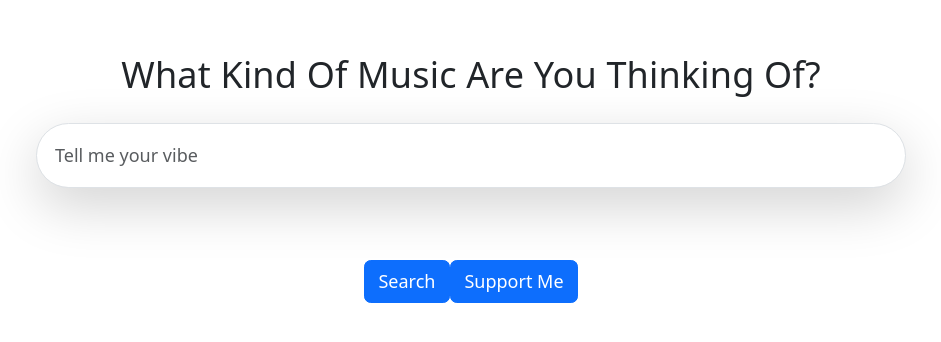
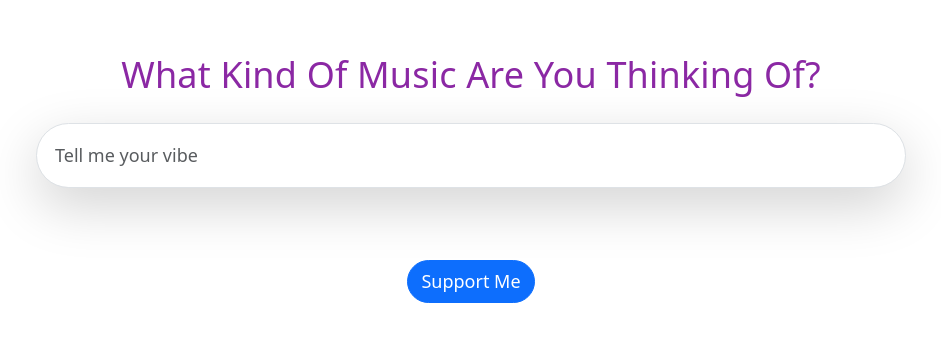
Before and after one commit to phucchau050303/vibe-music-app-fe, a Vue app: page / in a window 1280 px wide. Shown: the part 222-564 px from the top of the page, without its empty margins (169-1110 px from the left). Built offline with nearby package versions, Linux system fonts and the light colour scheme.

Commit message:
modify prompt window to have loading spinner while processing

```diff
--- a/src/components/PromtWindow.vue
+++ b/src/components/PromtWindow.vue
@@ -1,26 +1,32 @@
 <script setup lang="ts">
     import { useMusicStore } from '../stores/musicStore';
+    import { useRouter } from 'vue-router';
     const redirectToExternal= () => {
         window.location.href="https://ko-fi.com/peterclaymore03x"
     };
     const store = useMusicStore();
+    const router = useRouter();
     const handleInput = (event: Event) => {
         const target = event.target as HTMLInputElement;
         store.setPromt(target.value);
     };
+    const handleSubmit = async () => {
+        await store.submitRequest()
+        router.push('/results')
+    }
 </script>
 
 <template>
     <div class="container-fluid d-flex align-items-center justify-content-center min-vh-100">
         <div class="w-100" style="max-width: 900px; padding: 0 15px;">
             <div class="text-center">
-                <h2 class="mb-4">What Kind Of Music Are You Thinking Of?</h2>
-                <form @submit.prevent="store.submitRequest">
-                    <div class="input-group mb-3">
+                <h2 class="mb-4" style="color: #8b28a4;">What Kind Of Music Are You Thinking Of?</h2>
+                <form @submit.prevent="handleSubmit">
+                    <div class="input-group mb-3 ">
                         <input @input="handleInput" type="text" class="form-control rounded-5 shadow-lg p-3 mb-5" placeholder="Tell me your vibe">
+                        <div v-if="store.isLoading == true"><img class = "spinner" src='/public/spinner.gif'></div>
                     </div>
-                    <button type="submit" class="btn btn-primary">Search</button>
-                    <button type="button" @click="redirectToExternal" class="btn btn-primary">Support Me</button>
+                    <button type="button" @click="redirectToExternal" class="btn btn-primary rounded-5">Support Me</button>
                 </form>
             </div>
         </div>
@@ -28,5 +34,15 @@
 </template>
 
 <style scoped>
+    .spinner{
+        position: absolute;
+        width: 3em;
+        right: 1%;
+        top: 28%;
+        transform: translateY(-50%);
+    }
 
+    .input-group{
+        position: relative;
+    }
 </style>
```
Also changed, not shown: public/spinner.gif (added).
